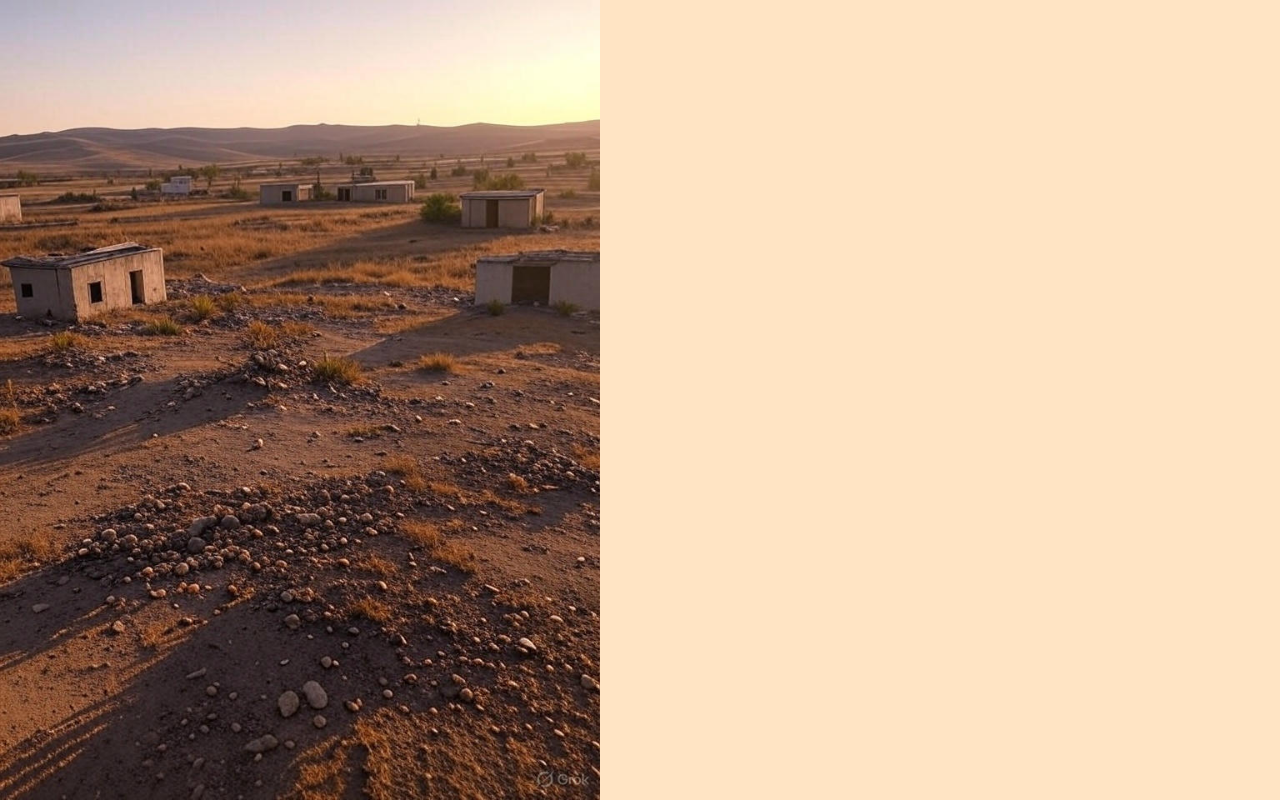
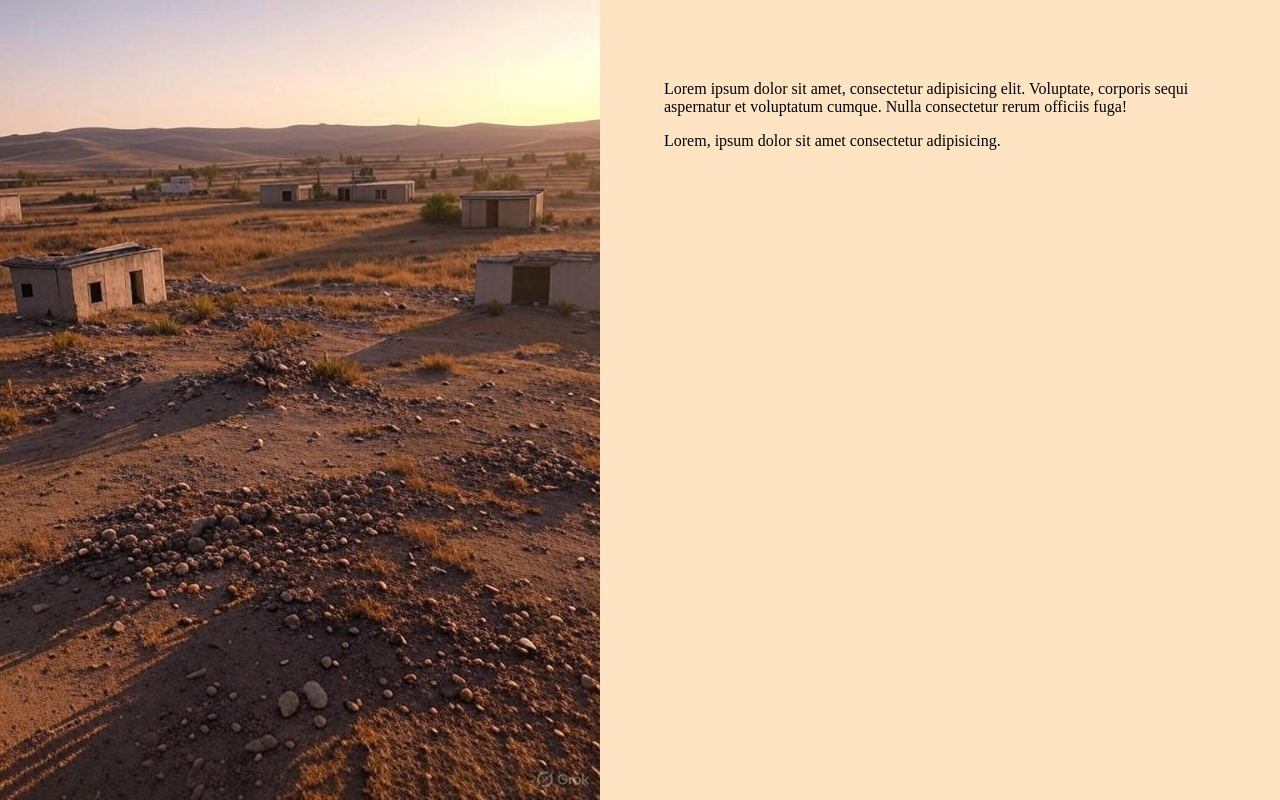
Before and after one commit to jorobertmac/sign-up-form, a plain HTML site: page index.html in a window 1280 px wide. Drawn offline with Linux system fonts and the light colour scheme.

Commit message:
Add filler text and apply margin to right

```diff
--- a/index.html
+++ b/index.html
@@ -7,8 +7,15 @@
   <title>Doomsday Shacks 4 U</title>
 </head>
 <body>
-  <div>
+  <div class="left">
     <img src="background.jpg" alt="Apocalyptic rural landscape" class="background">
+  </div>
+  <div class="right">
+    <p class="">Lorem ipsum dolor sit amet, consectetur adipisicing elit. Voluptate, corporis sequi aspernatur et voluptatum cumque. Nulla consectetur rerum officiis fuga!</p>
+    <p>Lorem, ipsum dolor sit amet consectetur adipisicing.</p>
+    <form action="">
+
+    </form>
   </div>
 </body>
 </html>
--- a/style.css
+++ b/style.css
@@ -5,10 +5,13 @@ body {
   margin: 0;
   padding: 0;
   background-color: #ffe4c4;
+  display: flex;
 }
 
 .background {
-
   display: block;
   height: 100vh;
 }
+.right {
+  margin: 5vw;
+}
```
